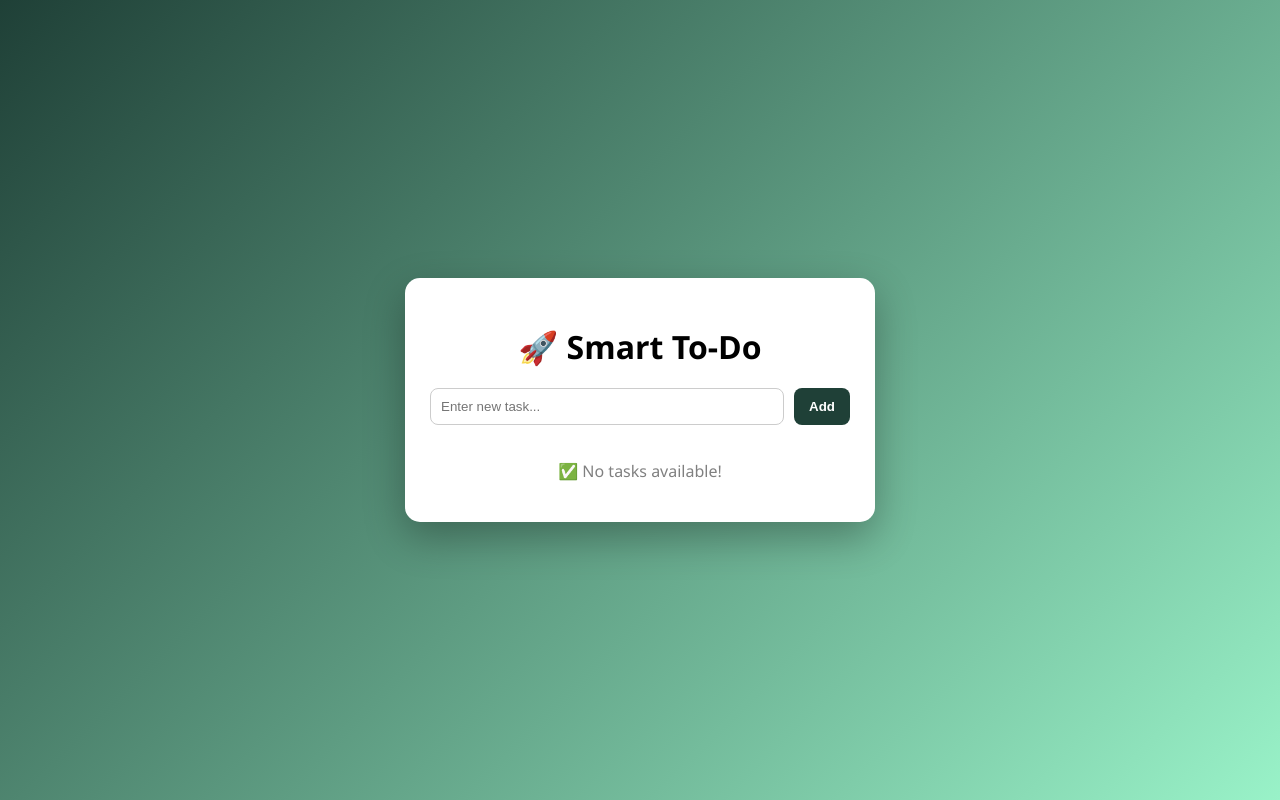
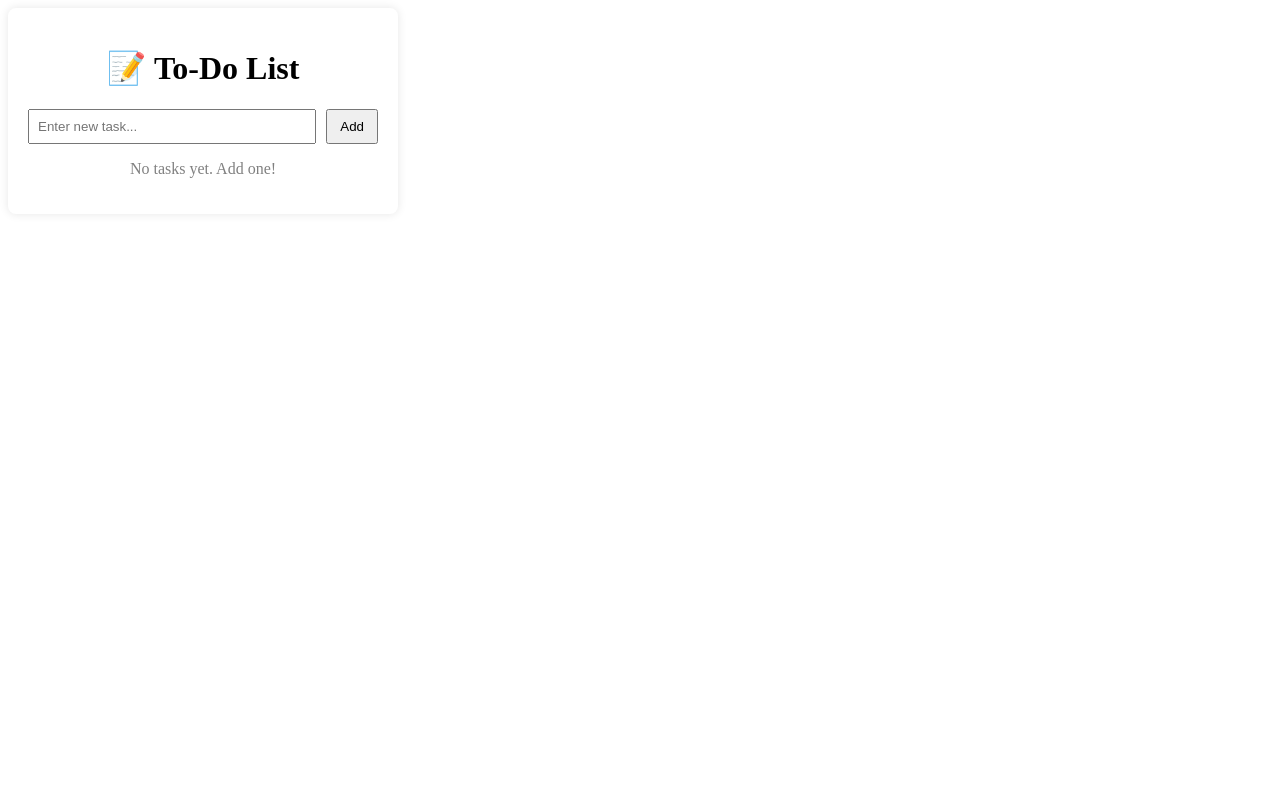
Before and after one commit to alekhyaa003/To-Do-List-Python, a Flask app: template templates/index.html in a window 1280 px wide. Run offline with Flask 3, Linux system fonts and the light colour scheme; the template is opened without the code that fills it, so the values that code supplies are empty; parts of the project's set-up code (start-up, migrations or seed data) failed here and were passed over.

Commit message:
Update index.html

```diff
--- a/templates/index.html
+++ b/templates/index.html
@@ -2,135 +2,39 @@
 <html lang="en">
 <head>
     <meta charset="UTF-8">
-    <title>Smart To-Do Manager</title>
-    <meta name="viewport" content="width=device-width, initial-scale=1.0">
-
-    <style>
-        body {
-            margin: 0;
-            font-family: 'Segoe UI', sans-serif;
-            background: linear-gradient(135deg, #1f4037, #99f2c8);
-            display: flex;
-            justify-content: center;
-            align-items: center;
-            height: 100vh;
-        }
-
-        .card {
-            background: white;
-            width: 420px;
-            padding: 25px;
-            border-radius: 15px;
-            box-shadow: 0 15px 40px rgba(0,0,0,0.3);
-        }
-
-        h1 {
-            text-align: center;
-            margin-bottom: 20px;
-        }
-
-        form {
-            display: flex;
-            gap: 10px;
-            margin-bottom: 20px;
-        }
-
-        input[type="text"] {
-            flex: 1;
-            padding: 10px;
-            border-radius: 8px;
-            border: 1px solid #ccc;
-        }
-
-        button {
-            padding: 10px 15px;
-            border: none;
-            border-radius: 8px;
-            cursor: pointer;
-            font-weight: bold;
-        }
-
-        .add-btn {
-            background: #1f4037;
-            color: white;
-        }
-
-        ul {
-            list-style: none;
-            padding: 0;
-            margin: 0;
-        }
-
-        li {
-            background: #f4f4f4;
-            padding: 10px;
-            margin-bottom: 10px;
-            border-radius: 8px;
-            display: flex;
-            justify-content: space-between;
-            align-items: center;
-        }
-
-        .completed {
-            text-decoration: line-through;
-            color: gray;
-        }
-
-        .actions a {
-            margin-left: 8px;
-            text-decoration: none;
-            font-size: 14px;
-            padding: 5px 8px;
-            border-radius: 5px;
-        }
-
-        .complete {
-            background: #4CAF50;
-            color: white;
-        }
-
-        .delete {
-            background: #f44336;
-            color: white;
-        }
-
-        .empty {
-            text-align: center;
-            color: gray;
-            padding: 15px;
-        }
-    </style>
+    <title>To-Do App</title>
+    <link rel="stylesheet" href="{{ url_for('static', filename='style.css') }}">
 </head>
 <body>
 
-<div class="card">
-    <h1>🚀 Smart To-Do</h1>
+<div class="container">
+    <h1>📝 To-Do List</h1>
 
     <!-- Add Task Form -->
-    <form action="/add" method="POST">
+    <form action="/add" method="post" class="task-form">
         <input type="text" name="task" placeholder="Enter new task..." required>
-        <button class="add-btn" type="submit">Add</button>
+        <button type="submit">Add</button>
     </form>
 
     <!-- Task List -->
-    <ul>
     {% if tasks %}
+    <ul class="task-list">
         {% for task in tasks %}
         <li>
-                    <span class="{% if task.startswith('✔️') %}completed{% endif %}">
+            <span class="{% if task.startswith('✔️') %}done{% endif %}">
                 {{ task }}
             </span>
 
             <div class="actions">
-                        <a href="/complete/{{ loop.index0 }}" class="complete">Done</a>
-                        <a href="/delete/{{ loop.index0 }}" class="delete">Delete</a>
+                <a href="/complete/{{ loop.index0 }}">✔</a>
+                <a href="/delete/{{ loop.index0 }}">❌</a>
             </div>
         </li>
         {% endfor %}
+    </ul>
     {% else %}
-            <div class="empty">✅ No tasks available!</div>
+        <p style="text-align:center; color:gray;">No tasks yet. Add one!</p>
     {% endif %}
-    </ul>
 
 </div>
 
```
Lines whose indentation alone changed are shown as unchanged.
